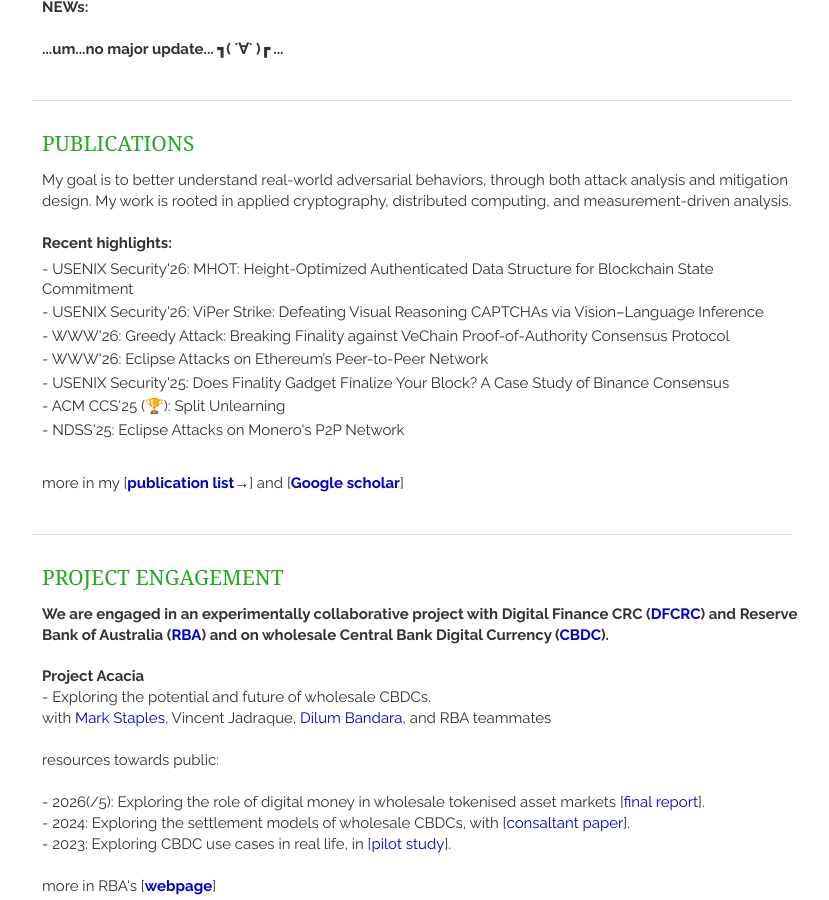
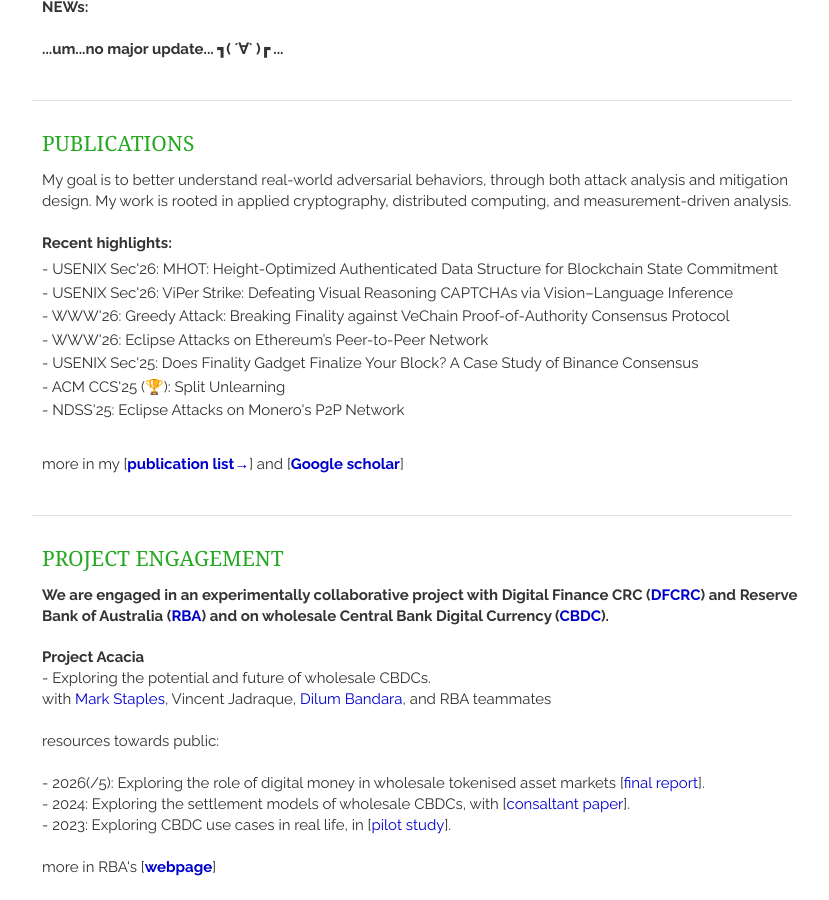
Before and after one commit to qinwang-git/qinwang-git.github.io, a Jekyll site: the page built from index.html, in a window 1280 px wide and 900 px high, scrolled down 604 px. Shown: the whole window, without its empty margins (318-1147 px from the left). Built offline with Jekyll 4.4.1, drawn with Linux system fonts in a browser that asks for light colours; nearby versions of some CDN libraries; a script that is not in the unit is left out; the list of posts is cut into pages by our own code.

Commit message:
Update publication titles for consistency

```diff
--- a/_includes/publications_summary.html
+++ b/_includes/publications_summary.html
@@ -9,11 +9,11 @@
     <br>
     <p style="margin: 0 0 6px 0;"><strong>Recent highlights:</strong></p>
     <ul style="margin: 0 0 12px 0; padding-left: 0; list-style-position: inside;">
-     <li style="margin: 0 0 4px 0; line-height: 1.3;">- USENIX Security'26: MHOT: Height-Optimized Authenticated Data Structure for Blockchain State Commitment</li>
-      <li style="margin: 0 0 4px 0; line-height: 1.3;">- USENIX Security'26: ViPer Strike: Defeating Visual Reasoning CAPTCHAs via Vision–Language Inference</li>
+     <li style="margin: 0 0 4px 0; line-height: 1.3;">- USENIX Sec'26: MHOT: Height-Optimized Authenticated Data Structure for Blockchain State Commitment</li>
+      <li style="margin: 0 0 4px 0; line-height: 1.3;">- USENIX Sec'26: ViPer Strike: Defeating Visual Reasoning CAPTCHAs via Vision–Language Inference</li>
       <li style="margin: 0 0 4px 0; line-height: 1.3;">- WWW'26: Greedy Attack: Breaking Finality against VeChain Proof-of-Authority Consensus Protocol</li>
       <li style="margin: 0 0 4px 0; line-height: 1.3;">- WWW'26: Eclipse Attacks on Ethereum’s Peer-to-Peer Network</li>
-      <li style="margin: 0 0 4px 0; line-height: 1.3;">- USENIX Security'25: Does Finality Gadget Finalize Your Block? A Case Study of Binance Consensus</li>
+      <li style="margin: 0 0 4px 0; line-height: 1.3;">- USENIX Sec'25: Does Finality Gadget Finalize Your Block? A Case Study of Binance Consensus</li>
       <li style="margin: 0 0 4px 0; line-height: 1.3;">- ACM CCS'25 (🏆): Split Unlearning</li>
       <li style="margin: 0; line-height: 1.3;">- NDSS'25: Eclipse Attacks on Monero's P2P Network</li>
     </ul>
```
